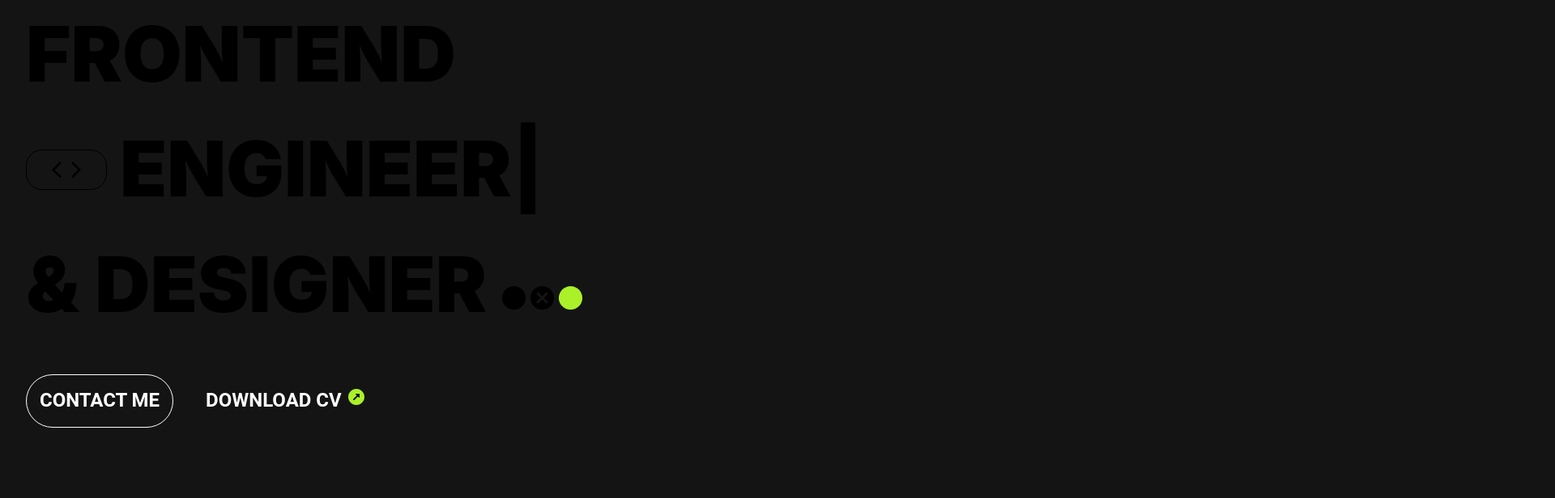
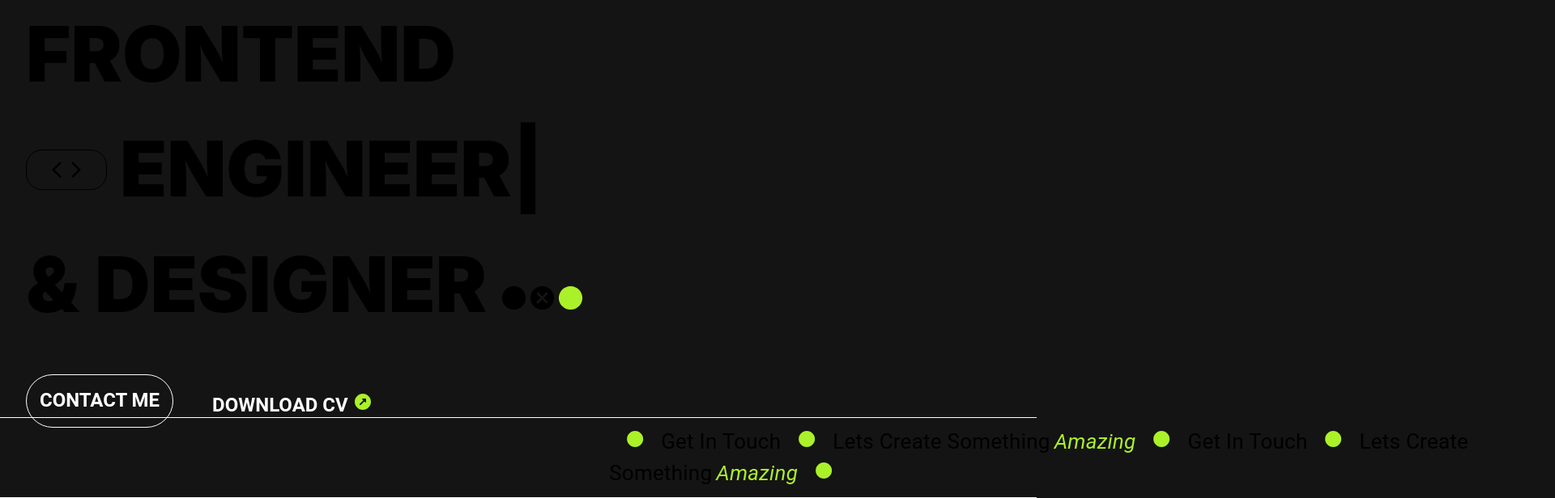
Before and after one commit to hamzaazkar/portfolio, a React (Vite) app: page /#/ in a window 1280 px wide. Shown: the part 202-818 px from the top of the page at 81% size, 1920 px wide, since content can reach past the window. Built offline with nearby package versions, Linux system fonts and the light colour scheme.

Commit message:
Add moving text bar using react spring

```diff
--- a/package.json
+++ b/package.json
@@ -20,6 +20,7 @@
 		"react": "^18.2.0",
 		"react-dom": "^18.2.0",
 		"react-router-dom": "^6.14.2",
+		"react-spring": "^9.7.3",
 		"typewriter-effect": "^2.20.1"
 	},
 	"devDependencies": {
--- /dev/null
+++ b/src/components/MovingTextBar/MovingTextBar.tsx
@@ -0,0 +1,65 @@
+import CircleIcon from '@mui/icons-material/Circle';
+import { Typography } from '@mui/material';
+import { useState } from "react";
+import { animated, useSpring } from "react-spring";
+
+export const MovingTextBar = () => {
+
+	const [key, setKey] = useState(1);
+
+	const scrolling = useSpring({
+		from: { transform: "translate(100%,0)" },
+		to: { transform: "translate(-50%,0)" },
+		config: { duration: 20000 },
+		reset: true,
+		// reverse: key % 2 == 0,
+		onRest: () => {
+			setKey(key + 1);
+		}
+	});
+
+	return (
+		<div key={key} style={{ borderTop: '1px solid white', borderBottom: '1px solid white', margin: '-8px', padding: '10px' }}>
+			<animated.div style={scrolling}>
+				<Typography
+					fontSize={26}
+				>
+					<CircleIcon
+						fontSize='medium'
+						sx={{ color: '#abf129', marginLeft: '20px', marginRight: '20px' }}
+					/>
+
+					Get In Touch
+					<CircleIcon
+						fontSize='medium'
+						sx={{ color: '#abf129', marginLeft: '20px', marginRight: '20px' }}
+					/>
+					Lets Create Something
+					<span style={{ color: '#abf129', marginLeft: '5px', fontStyle: 'italic' }}>
+						Amazing
+					</span>
+
+					<CircleIcon
+						fontSize='medium'
+						sx={{ color: '#abf129', marginLeft: '20px', marginRight: '20px' }}
+					/>
+
+					Get In Touch
+					<CircleIcon
+						fontSize='medium'
+						sx={{ color: '#abf129', marginLeft: '20px', marginRight: '20px' }}
+					/>
+					Lets Create Something
+					<span style={{ color: '#abf129', marginLeft: '5px', fontStyle: 'italic' }}>
+						Amazing
+					</span>
+
+					<CircleIcon
+						fontSize='medium'
+						sx={{ color: '#abf129', marginLeft: '20px', marginRight: '20px' }}
+					/>
+				</Typography>
+			</animated.div>
+		</div>
+	);
+};
--- /dev/null
+++ b/src/components/MovingTextBar/index.ts
@@ -0,0 +1 @@
+export * from './MovingTextBar'
--- a/src/components/heroBanner/heroBanner.tsx
+++ b/src/components/heroBanner/heroBanner.tsx
@@ -1,17 +1,17 @@
-import {
-	Container,
-	Typography,
-	Stack,
-	Button
-} from '@mui/material';
-import Typewriter from 'typewriter-effect';
-import CircleIcon from '@mui/icons-material/Circle';
-import CancelIcon from '@mui/icons-material/Cancel';
 import {
 	ArrowBackIosNewOutlined,
 	ArrowForwardIosOutlined,
 	OutboundRounded,
 } from '@mui/icons-material';
+import CancelIcon from '@mui/icons-material/Cancel';
+import CircleIcon from '@mui/icons-material/Circle';
+import {
+	Button,
+	Container,
+	Stack,
+	Typography
+} from '@mui/material';
+import Typewriter from 'typewriter-effect';
 
 import cv from './cv-hamza.pdf';
 
@@ -60,7 +60,7 @@ export function HeroBanner() {
 						</span>
 					</Typography>
 
-					<Stack direction='row' sx={{ marginTop: 5 }} spacing={3}>
+					<Stack direction={{ xs: 'column', sm: 'row' }} sx={{ marginTop: 5 }} spacing={3} alignItems='flex-start' justifyContent='flex-start'>
 						<a
 							href='mailto:hamzaazkar@gmail.com'
 							style={{ color: 'white' }}
@@ -89,7 +89,7 @@ export function HeroBanner() {
 							<Button
 								variant='text'
 								color='inherit'
-								sx={{ p: 2 }}
+								sx={{ m: 2 }}
 							>
 								<Typography
 									variant='h5'
--- a/src/components/home/home.tsx
+++ b/src/components/home/home.tsx
@@ -2,12 +2,14 @@ import { Stack } from '@mui/material';
 
 import { Header } from '../header';
 import { HeroBanner } from '../heroBanner';
+import { MovingTextBar } from '../MovingTextBar';
 
 export function Home() {
 	return (
 		<Stack direction='column'>
 			<Header />
 			<HeroBanner />
+			<MovingTextBar />
 		</Stack>
 	);
 }
```
Also changed, not shown: 1 other file (tests, documents, lock files or other folders).
